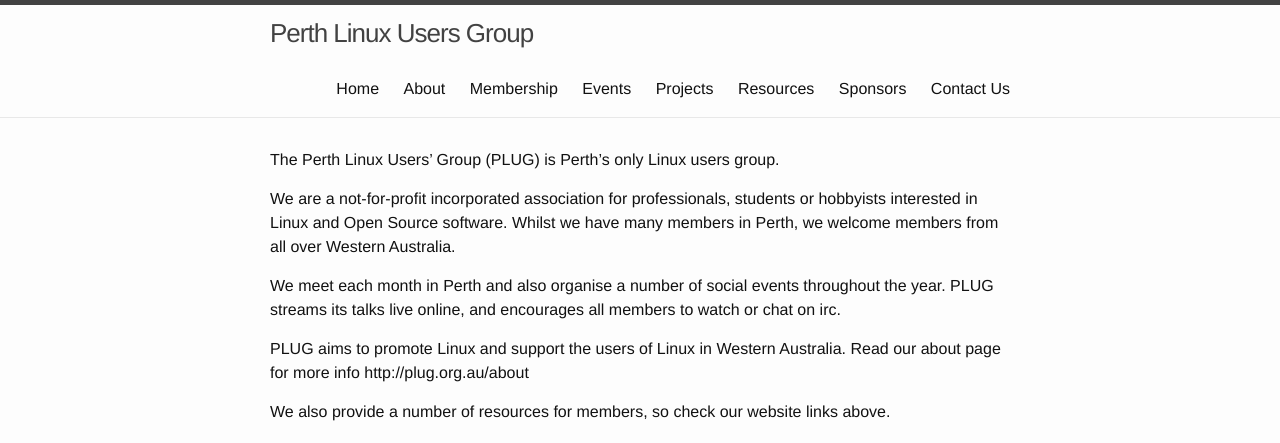
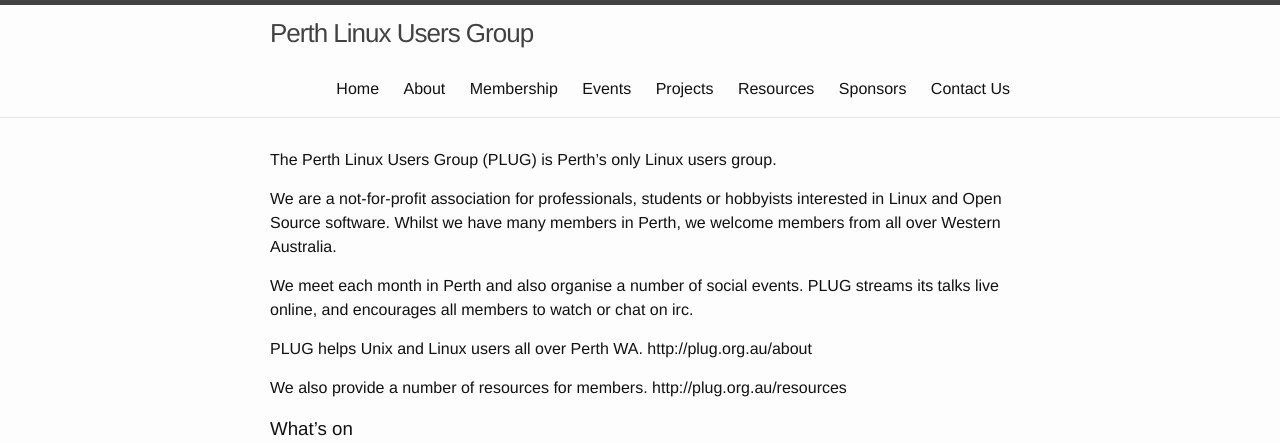
Before and after one commit to plugorgau/plugorgau.github.io, a Jekyll site: the page built from pages/index.md, in a window 1280 px wide. Shown: the top 443 px of the page. Built offline with Jekyll 4.4.1, drawn with Linux system fonts in a browser that asks for light colours.

Commit message:
Update index.md

```diff
--- a/pages/index.md
+++ b/pages/index.md
@@ -3,15 +3,15 @@ layout: default
 title: Home
 permalink: /
 ---
-The Perth Linux Users' Group (PLUG) is Perth's only Linux users group.
+The Perth Linux Users Group (PLUG) is Perth's only Linux users group.
 
-We are a not-for-profit incorporated association for professionals, students or hobbyists interested in Linux and Open Source software. Whilst we have many members in Perth, we welcome members from all over Western Australia.
+We are a not-for-profit association for professionals, students or hobbyists interested in Linux and Open Source software. Whilst we have many members in Perth, we welcome members from all over Western Australia.
 
-We meet each month in Perth and also organise a number of social events throughout the year. PLUG streams its talks live online, and encourages all members to watch or chat on irc.
+We meet each month in Perth and also organise a number of social events. PLUG streams its talks live online, and encourages all members to watch or chat on irc.
 
-PLUG aims to promote Linux and support the users of Linux in Western Australia. Read our about page for more info http://plug.org.au/about
+PLUG helps Unix and Linux users all over Perth WA. http://plug.org.au/about
 
-We also provide a number of resources for members, so check our website links above.
+We also provide a number of resources for members. http://plug.org.au/resources
 
 
 ### What's on
```
